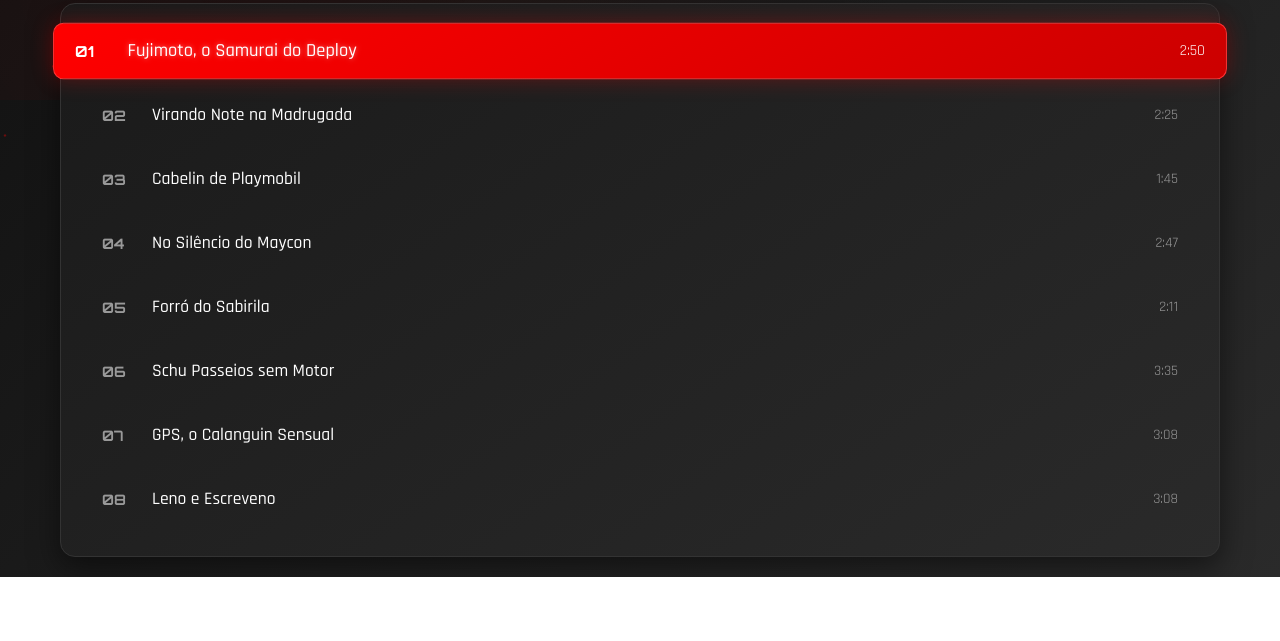
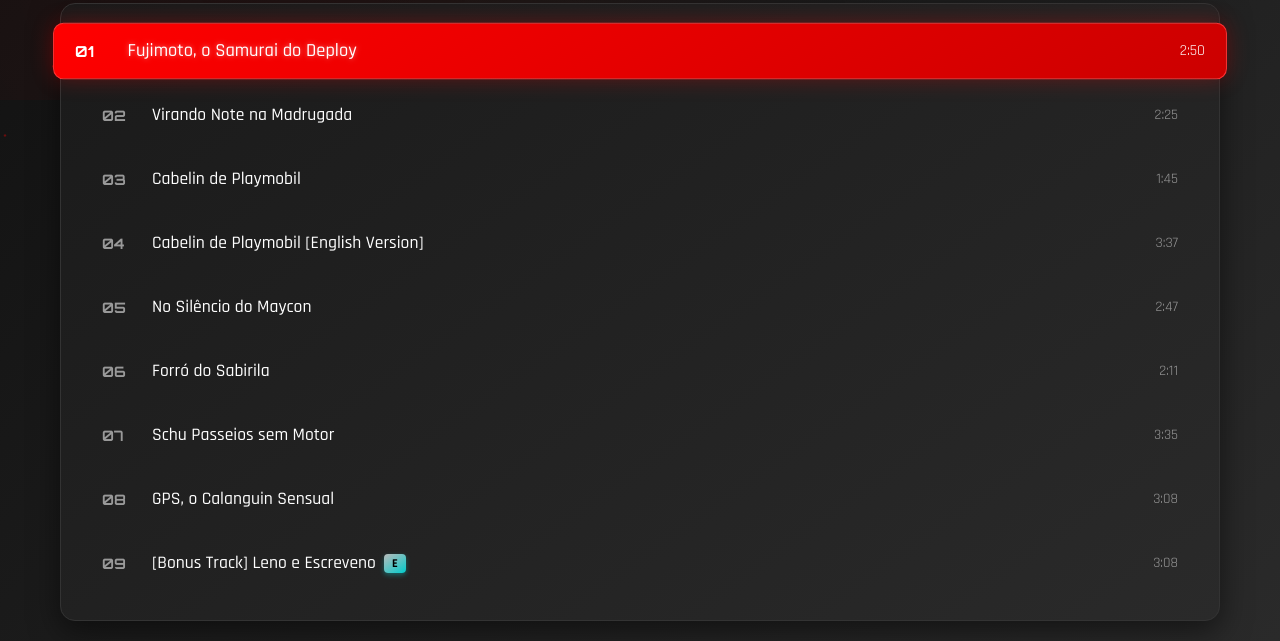
Before and after one commit to Tautorn/hitsneoson, a plain HTML site: page index.html in a window 1280 px wide. Shown: the part 700-1341 px from the top of the page. Before the commit the page ends 1277 px from the top, so only its background shows below. Drawn offline with Linux system fonts and the light colour scheme.

Commit message:
Novos Hits adicionados

```diff
--- a/index.html
+++ b/index.html
@@ -86,27 +86,32 @@
                     </div>
                     <div class="track" data-track="3">
                         <span class="track-number">04</span>
+                        <span class="track-name">Cabelin de Playmobil [English Version]</span>
+                        <span class="track-duration">3:37</span>
+                    </div>
+                    <div class="track" data-track="4">
+                        <span class="track-number">05</span>
                         <span class="track-name">No Silêncio do Maycon</span>
                         <span class="track-duration">2:47</span>
                     </div>
-                    <div class="track" data-track="4">
-                        <span class="track-number">05</span>
+                    <div class="track" data-track="5">
+                        <span class="track-number">06</span>
                         <span class="track-name">Forró do Sabirila</span>
                         <span class="track-duration">2:11</span>
                     </div>
-                    <div class="track" data-track="5">
-                        <span class="track-number">06</span>
+                    <div class="track" data-track="6">
+                        <span class="track-number">07</span>
                         <span class="track-name">Schu Passeios sem Motor</span>
                         <span class="track-duration">3:35</span>
                     </div>
-                    <div class="track" data-track="6">
-                        <span class="track-number">07</span>
+                    <div class="track" data-track="7">
+                        <span class="track-number">08</span>
                         <span class="track-name">GPS, o Calanguin Sensual</span>
                         <span class="track-duration">3:08</span>
                     </div>
-                    <div class="track" data-track="7">
-                        <span class="track-number">08</span>
-                        <span class="track-name">Leno e Escreveno</span>
+                    <div class="track" data-track="8">
+                        <span class="track-number">09</span>
+                        <span class="track-name">[Bonus Track] Leno e Escreveno <span class="chip">E</span></span>
                         <span class="track-duration">2:42</span>
                     </div>
                 </div>
--- a/script.js
+++ b/script.js
@@ -28,6 +28,11 @@ class NeoSonPlayer {
                 duration: "1:45"
             },
             {
+                title: "Cabelin de Playmobil [English Version]",
+                file: "O Cabelin de Playmobil [English Version].mp3",
+                duration: "3:37"
+            },
+            {
                 title: "No Silêncio do Maycon",
                 file: "No Silêncio do Maycon.mp3",
                 duration: "2:47"
@@ -48,7 +53,7 @@ class NeoSonPlayer {
                 duration: "3:08"
             },
             {
-                title: "Leno e Escreveno",
+                title: "[Bonus Track] Leno e Escreveno",
                 file: "Leno e Escreveno.mp3",
                 duration: "3:08"
             }
@@ -296,9 +301,13 @@ class NeoSonPlayer {
             trackElement.className = `track ${index === this.currentTrackIndex ? 'active' : ''}`;
             trackElement.setAttribute('data-track', index);
 
+            const trackNameHTML = index === 8
+                ? `${track.title} <span class="chip">E</span>`
+                : track.title;
+
             trackElement.innerHTML = `
                 <span class="track-number">${(index + 1).toString().padStart(2, '0')}</span>
-                <span class="track-name">${track.title}</span>
+                <span class="track-name">${trackNameHTML}</span>
                 <span class="track-duration">${track.duration}</span>
             `;
 
--- a/style.css
+++ b/style.css
@@ -350,6 +350,23 @@ body::before {
     font-size: 1.1rem;
     font-weight: 500;
     color: #fff;
+    display: flex;
+    align-items: center;
+    gap: 8px;
+}
+
+.chip {
+    display: inline-flex;
+    align-items: center;
+    justify-content: center;
+    font-size: 0.75rem;
+    font-weight: 700;
+    padding: 2px 8px;
+    border-radius: 4px;
+    background: linear-gradient(145deg, #bbbbbb, #00cccc);
+    color: #000;
+    text-shadow: none;
+    box-shadow: 0 2px 5px rgba(0, 255, 255, 0.3);
 }
 
 .track.active .track-name {
```
Also changed, not shown: 2 other files.
